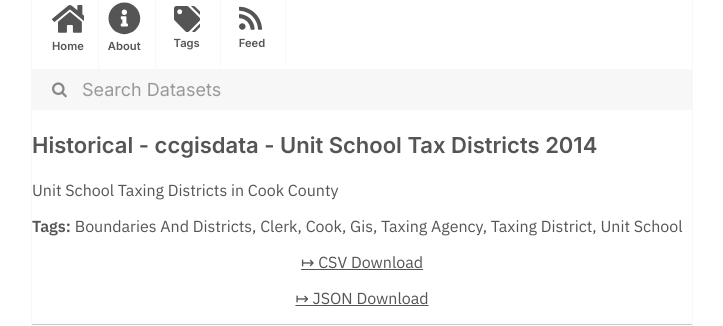
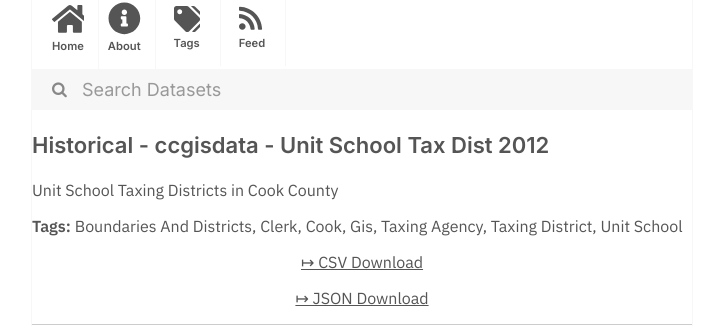
Before and after one commit to dayda-entities/cook-county-of-illinois, a Jekyll site: the page built from _posts/2020-11-10-historical-ccgisdata-unit-scho.md, in a window 1280 px wide. Shown: the part 216-542 px from the top of the page, without its empty margins (278-1001 px from the left). Built offline with Jekyll 4.4.1, drawn with Linux system fonts in a browser that asks for light colours.

Commit message:
Publish Data

```diff
--- a/_posts/2020-11-10-historical-ccgisdata-unit-scho.md
+++ b/_posts/2020-11-10-historical-ccgisdata-unit-scho.md
@@ -1,7 +1,7 @@
 ---
-title: Historical - ccgisdata - Unit School Tax Districts 2014
-created: '2020-11-10T16:57:07.715525'
-modified: '2020-11-10T16:57:07.715532'
+title: Historical - ccgisdata - Unit School Tax Dist 2012
+created: '2020-11-10T16:57:18.467760'
+modified: '2020-11-10T16:57:18.467770'
 state: active
 type: dataset
 tags:
@@ -15,9 +15,9 @@ tags:
 groups:
   - Local Government
 csv_url: >-
-  https://datacatalog.cookcountyil.gov/api/views/8k62-wcr9/rows.csv?accessType=DOWNLOAD
+  https://datacatalog.cookcountyil.gov/api/views/p2wq-jfgh/rows.csv?accessType=DOWNLOAD
 json_url: >-
-  https://datacatalog.cookcountyil.gov/api/views/8k62-wcr9/rows.json?accessType=DOWNLOAD
+  https://datacatalog.cookcountyil.gov/api/views/p2wq-jfgh/rows.json?accessType=DOWNLOAD
 layout: post
 
 ---
```
